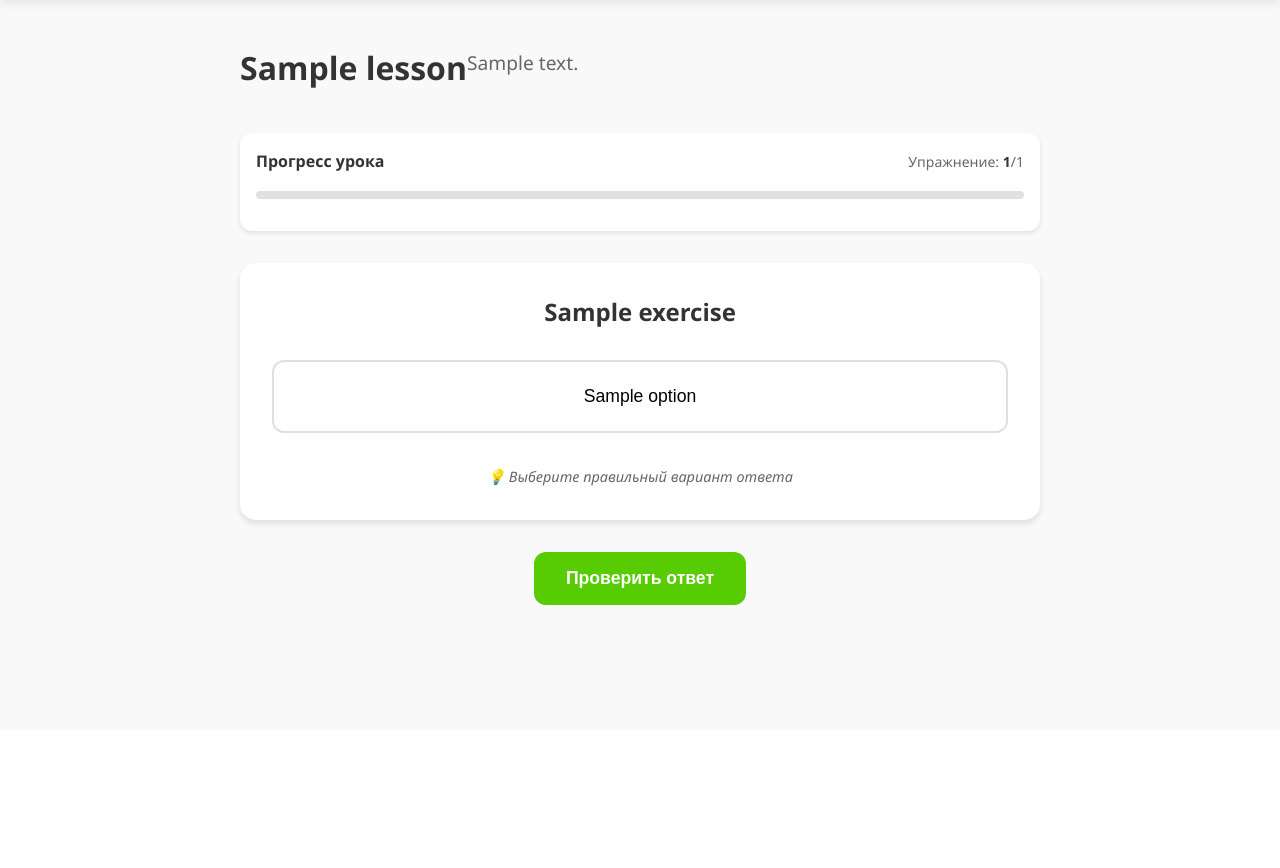
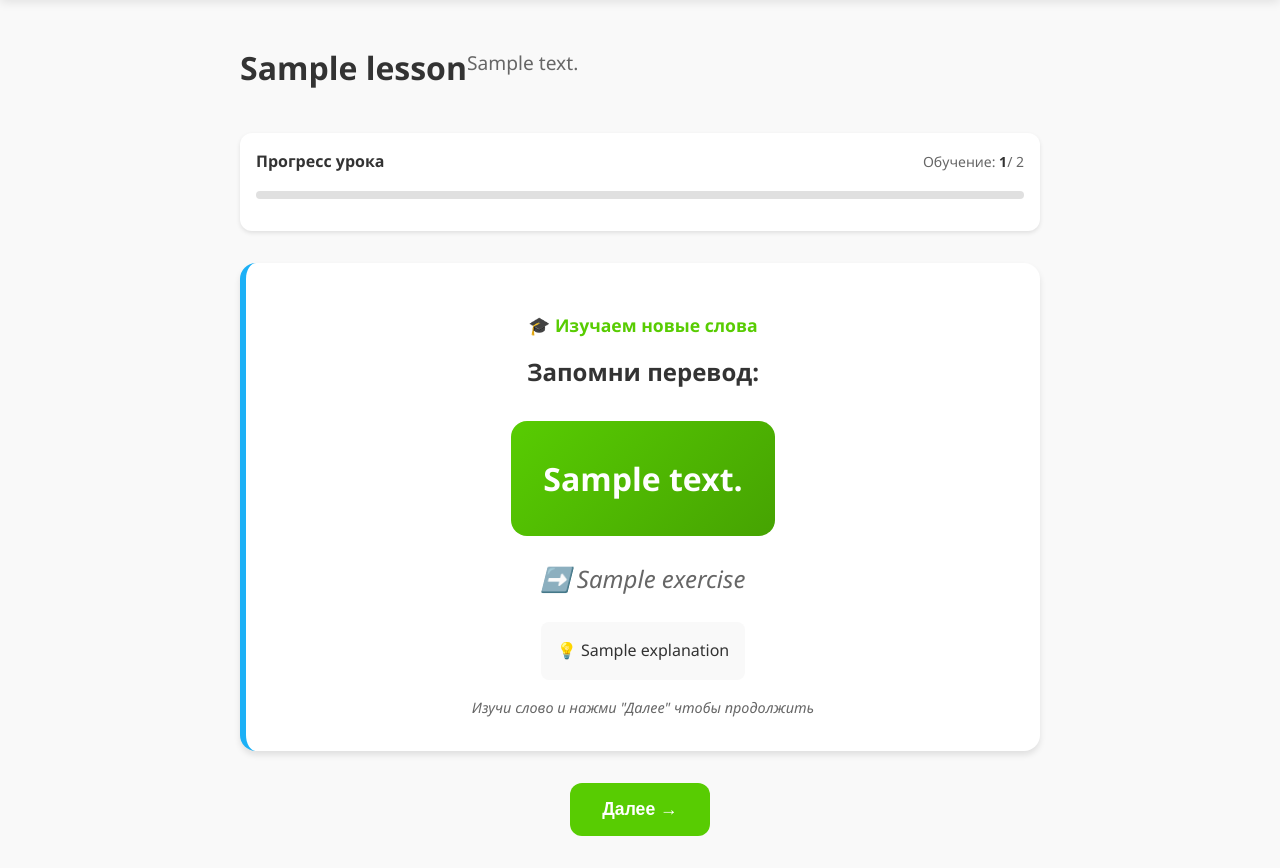
Before and after one commit to criex2281337/pedproj, a Flask app: template templates/lessons/practice.html in a window 1280 px wide. Shown: the part 70-938 px from the top of the page. Before the commit the page ends 675 px from the top, so only its background shows below. Run offline with Flask 3, Linux system fonts and the light colour scheme; the template is opened without the code that fills it: most values are stand-ins (such as "Sample title", 1, 10 or a date in 2020).

Commit message:
Add files via upload

```diff
--- a/templates/lessons/practice.html
+++ b/templates/lessons/practice.html
@@ -50,21 +50,70 @@
     font-size: 0.875rem;
 }
 
+.phase-indicator {
+    text-align: center;
+    margin: 1rem 0;
+    font-size: 1.1rem;
+    font-weight: 600;
+    color: var(--primary-color);
+}
+
 .exercise {
     background: var(--white);
     border-radius: 16px;
     padding: 2rem;
     box-shadow: 0 4px 6px rgba(0,0,0,0.1);
     margin-bottom: 1.5rem;
+    text-align: center;
+}
+
+.learning-exercise {
+    border-left: 6px solid var(--secondary-color);
+}
+
+.practice-exercise {
+    border-left: 6px solid var(--primary-color);
 }
 
 .exercise-question {
     font-size: 1.5rem;
     font-weight: 600;
-    text-align: center;
     margin-bottom: 2rem;
     color: var(--text-dark);
     line-height: 1.4;
+}
+
+.learning-content {
+    display: flex;
+    flex-direction: column;
+    align-items: center;
+    gap: 1.5rem;
+}
+
+.word-card {
+    background: linear-gradient(135deg, #58cc02, #46a302);
+    color: white;
+    padding: 2rem;
+    border-radius: 16px;
+    font-size: 2rem;
+    font-weight: bold;
+    text-align: center;
+    min-width: 200px;
+}
+
+.translation {
+    font-size: 1.5rem;
+    color: var(--text-light);
+    font-style: italic;
+}
+
+.explanation {
+    background: var(--background-light);
+    padding: 1rem;
+    border-radius: 8px;
+    font-size: 1rem;
+    color: var(--text-dark);
+    max-width: 500px;
 }
 
 .options-grid {
@@ -111,6 +160,15 @@
     padding: 1rem 2rem;
     font-size: 1.1rem;
     font-weight: 600;
+    cursor: pointer;
+}
+
+.hint {
+    color: var(--text-light);
+    font-size: 0.9rem;
+    text-align: center;
+    margin-top: 1rem;
+    font-style: italic;
 }
 
 .feedback {
@@ -133,34 +191,34 @@
     border: 2px solid #f5c6cb;
 }
 
-.explanation {
-    margin-top: 1rem;
-    padding-top: 1rem;
-    border-top: 1px solid rgba(0,0,0,0.1);
-    font-style: italic;
-    font-size: 1rem;
+.completion-screen {
+    text-align: center;
+    padding: 3rem;
+    background: white;
+    border-radius: 16px;
+    box-shadow: 0 8px 25px rgba(0,0,0,0.1);
 }
 
-.hint {
-    color: var(--text-light);
-    font-size: 0.9rem;
-    text-align: center;
-    margin-top: 1rem;
-    font-style: italic;
+.stats-grid {
+    display: grid;
+    grid-template-columns: repeat(3, 1fr);
+    gap: 2rem;
+    margin-bottom: 3rem;
 }
 
-/* Анимации */
-@keyframes fadeIn {
-    from { opacity: 0; transform: translateY(10px); }
-    to { opacity: 1; transform: translateY(0); }
+.stat {
+    text-align: center;
 }
 
-.exercise {
-    animation: fadeIn 0.5s ease;
+.stat-value {
+    font-size: 2.5rem;
+    color: var(--primary-color);
+    font-weight: bold;
 }
 
-.option-btn {
-    animation: fadeIn 0.3s ease;
+.stat-label {
+    color: var(--text-light);
+    margin-top: 0.5rem;
 }
 </style>
 {% endblock %}
@@ -176,27 +234,55 @@
         <div class="progress-info">
             <div class="progress-text">Прогресс урока</div>
             <div class="exercise-counter">
-                Упражнение: <span class="progress-text">1</span>/{{ exercises|length }}
+                <span id="phaseText">Обучение</span>:
+                <span class="progress-text" id="currentExercise">1</span>/
+                <span id="totalExercises">{{ learning_exercises|length + practice_exercises|length }}</span>
             </div>
         </div>
         <div class="progress-bar">
-            <div class="progress-fill" style="width: 0%"></div>
+            <div class="progress-fill" id="progressFill" style="width: 0%"></div>
         </div>
     </div>
 
-    {% for exercise in exercises %}
-    <div class="exercise" data-id="{{ exercise.id }}" data-type="{{ exercise.type }}"
-         data-correct-answer="{{ exercise.correct_answer }}"
-         data-options="{{ exercise.options|tojson|safe }}"
-         data-explanation="{{ exercise.explanation or '' }}"
-         data-index="{{ loop.index0 }}"
+    <!-- Фаза обучения -->
+    {% for exercise in learning_exercises %}
+    <div class="exercise learning-exercise" data-exercise-id="{{ exercise.id }}" data-type="learning" data-index="{{ loop.index0 }}"
          {% if loop.index0 != 0 %}style="display: none;"{% endif %}>
 
+        <div class="phase-indicator">🎓 Изучаем новые слова</div>
+        <div class="exercise-question">Запомни перевод:</div>
+
+        <div class="learning-content">
+            <div class="word-card">
+                {{ exercise.correct_answer }}
+            </div>
+            <div class="translation">
+                ➡️ {{ exercise.question }}
+            </div>
+            {% if exercise.explanation %}
+            <div class="explanation">
+                💡 {{ exercise.explanation }}
+            </div>
+            {% endif %}
+        </div>
+
+        <div class="hint">
+            Изучи слово и нажми "Далее" чтобы продолжить
+        </div>
+    </div>
+    {% endfor %}
+
+    <!-- Фаза практики -->
+    {% for exercise in practice_exercises %}
+    <div class="exercise practice-exercise" data-exercise-id="{{ exercise.id }}" data-type="practice" data-index="{{ loop.index0 + learning_exercises|length }}"
+         style="display: none;">
+
+        <div class="phase-indicator">🎯 Проверяем знания</div>
         <div class="exercise-question">{{ exercise.question }}</div>
 
         <div class="options-grid">
             {% for option in exercise.options %}
-            <button class="option-btn" type="button" data-value="{{ option }}">{{ option }}</button>
+            <div class="option-btn" onclick="selectOption(this)">{{ option }}</div>
             {% endfor %}
         </div>
 
@@ -204,19 +290,42 @@
             💡 Выберите правильный вариант ответа
         </div>
 
-        <div class="feedback">
-            <!-- Feedback will be inserted here by JavaScript -->
+        <div class="feedback" id="feedback-{{ exercise.id }}">
+            <!-- Feedback will be inserted here -->
         </div>
     </div>
     {% endfor %}
 
     <div class="exercise-actions">
-        <button id="checkAnswer" class="btn btn-primary">Проверить ответ</button>
-        <button id="nextExercise" class="btn btn-secondary" style="display: none;">Следующее →</button>
+        <button id="nextLearning" class="btn btn-primary" onclick="nextExercise()">Далее →</button>
+        <button id="checkAnswer" class="btn btn-primary" onclick="checkAnswer()" style="display: none;">Проверить ответ</button>
+        <button id="nextPractice" class="btn btn-secondary" onclick="nextExercise()" style="display: none;">Следующее →</button>
     </div>
 </div>
 {% endblock %}
 
 {% block extra_js %}
 <script src="{{ url_for('static', filename='js/lessons.js') }}"></script>
+<script>
+    // Проверка что упражнения загружены
+    console.log('🔍 Checking exercises...');
+    const exercises = document.querySelectorAll('.exercise');
+    console.log('Exercises found:', exercises.length);
+
+    exercises.forEach((ex, i) => {
+        console.log(`Exercise ${i}:`, {
+            id: ex.dataset.exerciseId,
+            type: ex.dataset.type,
+            index: ex.dataset.index,
+            displayed: ex.style.display !== 'none'
+        });
+    });
+
+    // Простая проверка что кнопки работают
+    console.log('Buttons:', {
+        nextLearning: document.getElementById('nextLearning'),
+        checkAnswer: document.getElementById('checkAnswer'),
+        nextPractice: document.getElementById('nextPractice')
+    });
+    </script>
 {% endblock %}
```
Also changed, not shown: templates/lessons/list.html (line endings or trailing spaces).
